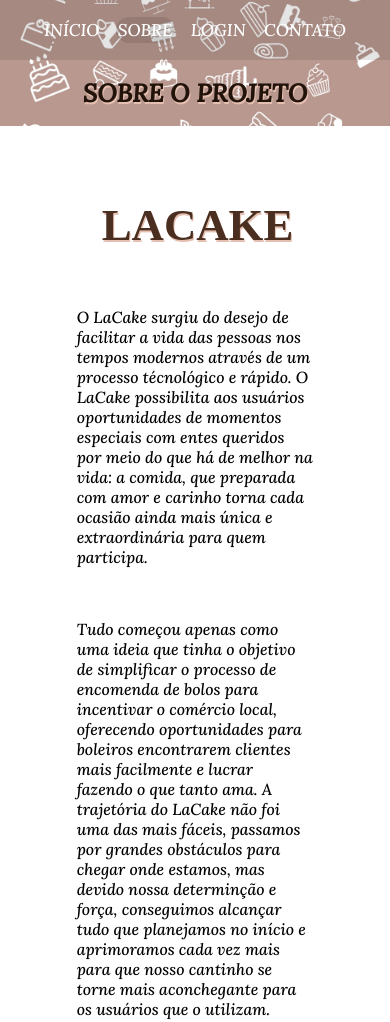
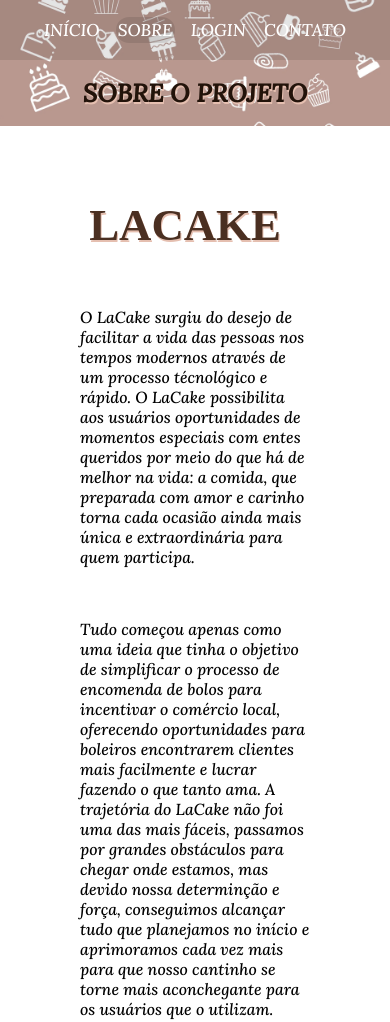
Before and after one commit to Lucas-Lalarcas/lacake-web, a plain HTML site: page sobre.html in a window 390 px wide. Shown: the top 1022 px of the page. Drawn offline with Linux system fonts and the light colour scheme.

Commit message:
responsive

```diff
--- a/style/mobile.css
+++ b/style/mobile.css
@@ -33,7 +33,7 @@
 		border-radius: 0 0 2rem 2rem;
 	}
 	nav ul {
-		z-index: 2;
+		z-index: 2.0;
 		position: fixed;
 		width: 50%;
 		height: 100vh;
--- a/style/sobre.css
+++ b/style/sobre.css
@@ -178,6 +178,28 @@ nav {
 
       }
 
+      @media (max-width: 900px){
+
+   .content {
+          justify-content: center;
+      }
+
+      .content h2 {
+        text-align: center;
+        padding-left: 0px;
+      }
+
+      .lore {
+        width: 300%;
+    }
+   .img{
+   display: none;
+   }
+      }
+      .lore {
+        width: 300%;
+    }
+
 
 @media (max-width: 425px) {
   * {
--- a/style/style.css
+++ b/style/style.css
@@ -317,7 +317,7 @@ footer {
     display: flex;
     z-index: 2.0;
     background: rgba(0, 0, 0, 0.3);
-    padding: 10px;
+    padding: 25px;
     border-radius: 0 0 2rem 2rem;
   }
   nav ul {
```
